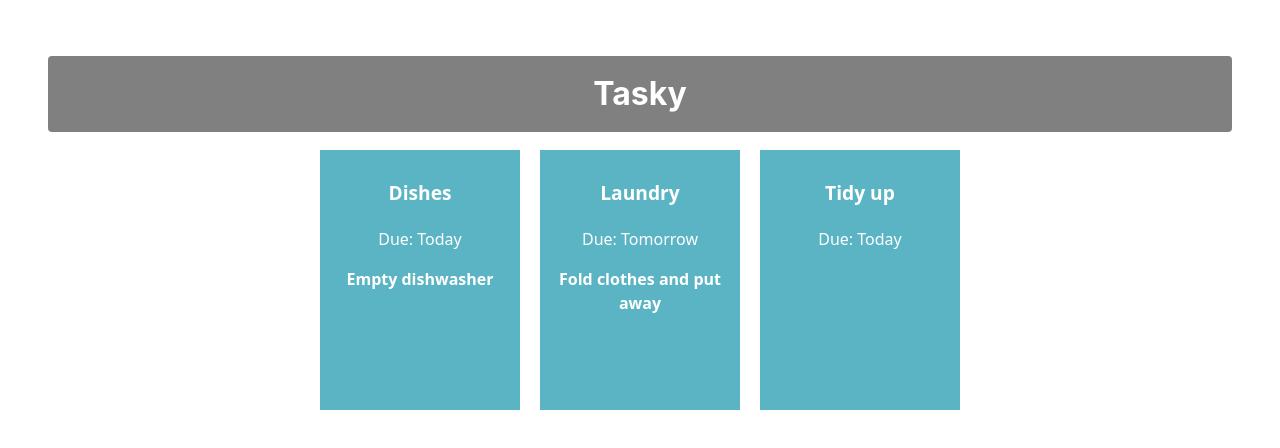
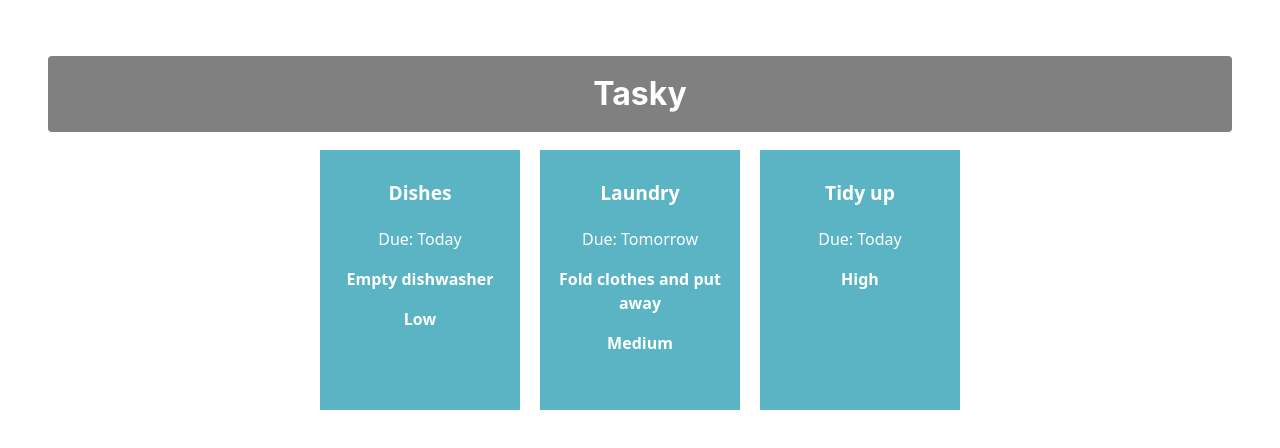
Before and after one commit to dmitriy-nosatenko/react-bascis-labs, a React (Vite) app in the folder tasky/: page / in a window 1280 px wide. Shown: the top 448 px of the page. Built offline with nearby package versions, Linux system fonts and the light colour scheme.

Commit message:
Tasky Lab 2s - Exercise done

```diff
--- a/tasky/src/components/Task.jsx
+++ b/tasky/src/components/Task.jsx
@@ -5,6 +5,7 @@ const Task = (props) => {
             <p className="title"> {props.title}</p>
             <p>Due: {props.deadline}</p>
             <p className="bold"> {props.description}</p>
+            <p className="bold"> {props.priority}</p>
         </div>
     )
 
```
Also changed, not shown: tasky/src/App.jsx (line endings or trailing spaces).
